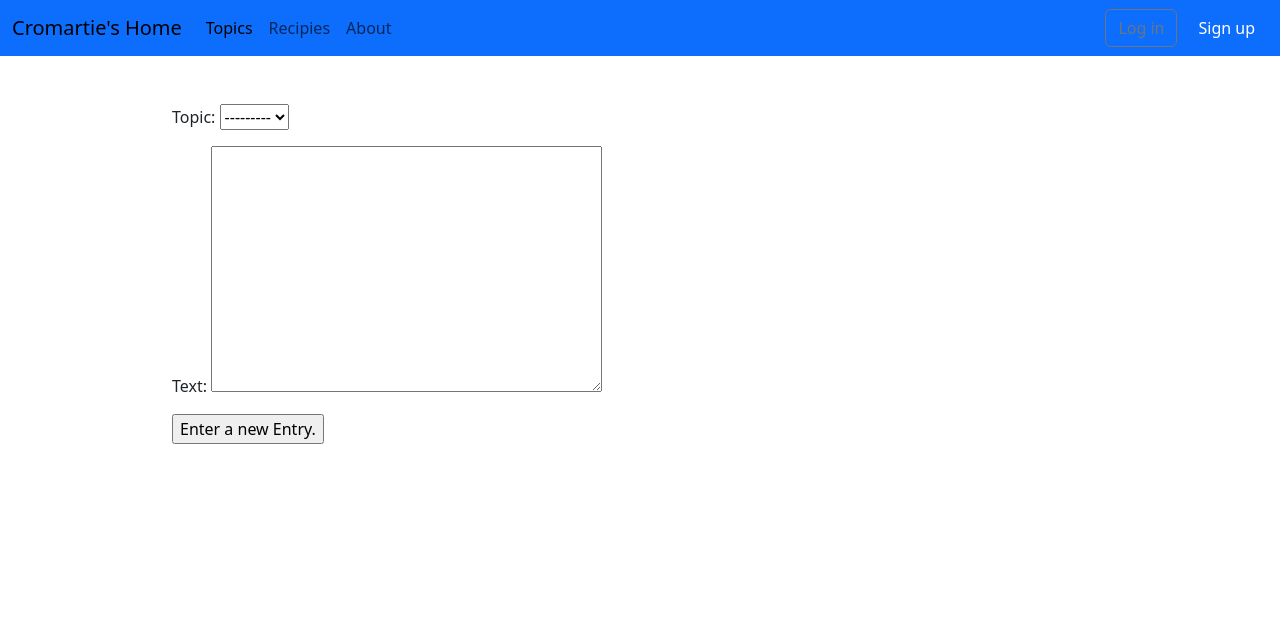
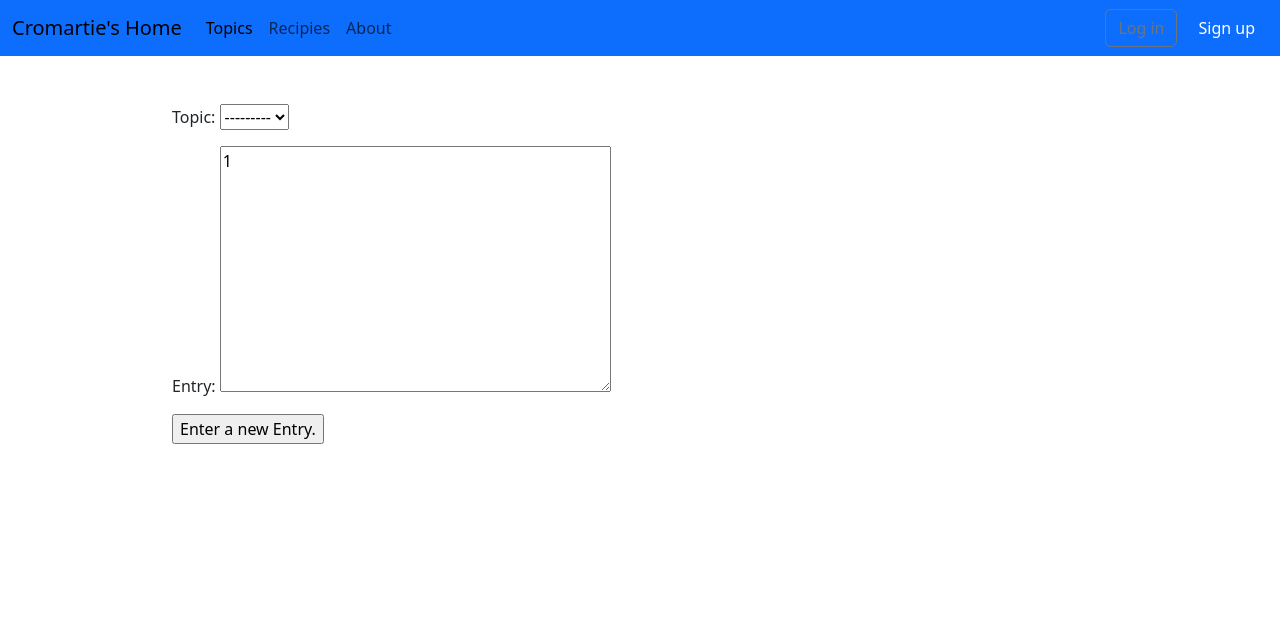
Before and after one commit to cromartie1020/recipe, a Django app: page /logs/new_entry/ in a window 1280 px wide. Shown: the top 638 px of the page. Run offline with Django 5.2, Linux system fonts and the light colour scheme; data that the repository does not hold is empty; parts of the project's set-up code (start-up, migrations or seed data) failed here and were passed over.

Commit message:
Change text to entry in logs/models.py

```diff
--- a/logs/models.py
+++ b/logs/models.py
@@ -11,10 +11,10 @@ class Topic(models.Model):
 
 class Entry(models.Model):
     topic = models.ForeignKey(Topic, on_delete = models.CASCADE)
-    text = models.TextField(blank = True, null = True)
+    entry = models.TextField(blank = True, null = True, default = 1)
     date_added = models.DateTimeField(auto_now_add = True)
     date_updated = models.DateTimeField(auto_now = True)
     class Meta:
         verbose_name_plural = 'entries'
     def __str__(self):
-        return self.text
+        return self.entry
--- a/logs/views.py
+++ b/logs/views.py
@@ -86,6 +86,7 @@ def edit_entry(request, entry_id):
     else:
 
         form = EntryForm(instance = entry)
+        print(form)
 
     context = {
         'topic':topic,
--- a/static/css/base.css
+++ b/static/css/base.css
@@ -31,3 +31,7 @@ body {
   line-height: 60px; /* Vertically center the text there */
   background-color: #f5f5f5;
 }
+
+.text_box {
+
+}
```
Also changed, not shown: logs/templates/logs/topics.html (+12 -1 lines), pages/models.py (+3 -4 lines), logs/migrations/0004_rename_text_entry_entry.py (added), logs/migrations/0005_alter_entry_entry.py (added), pages/migrations/0001_initial.py.
